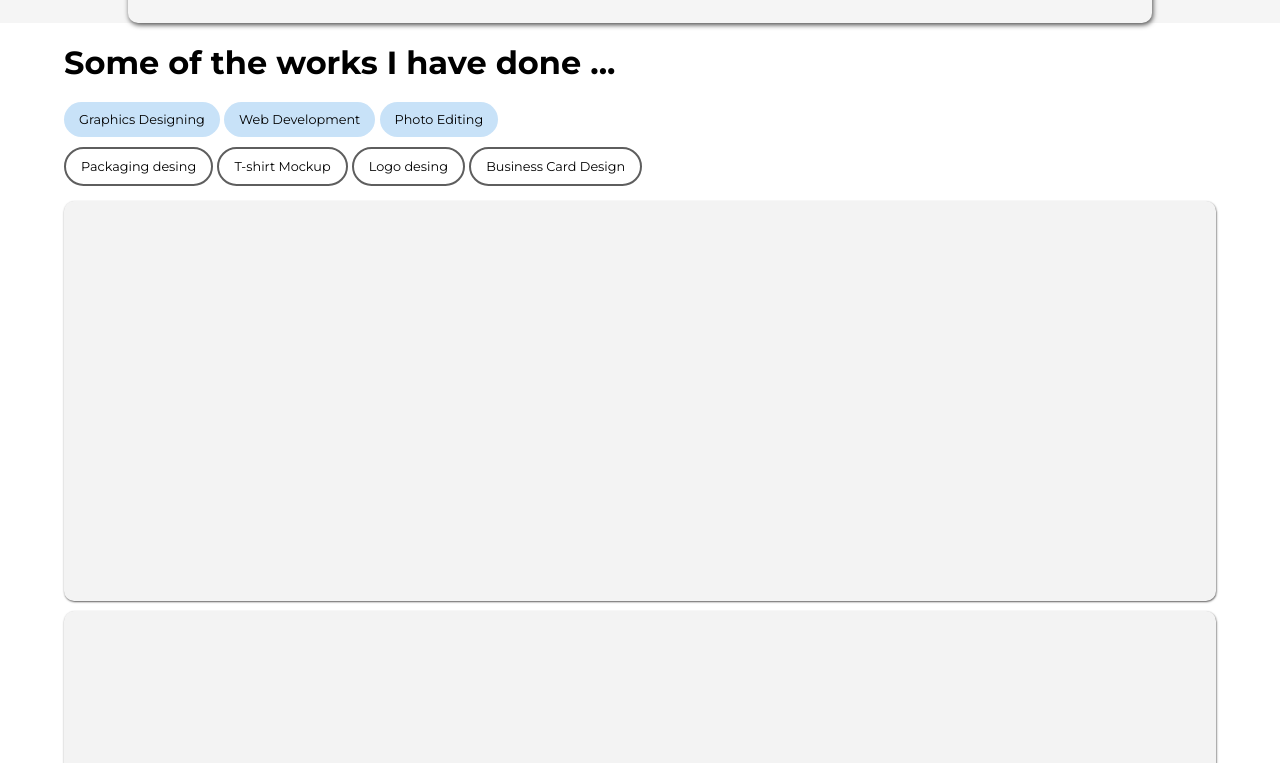
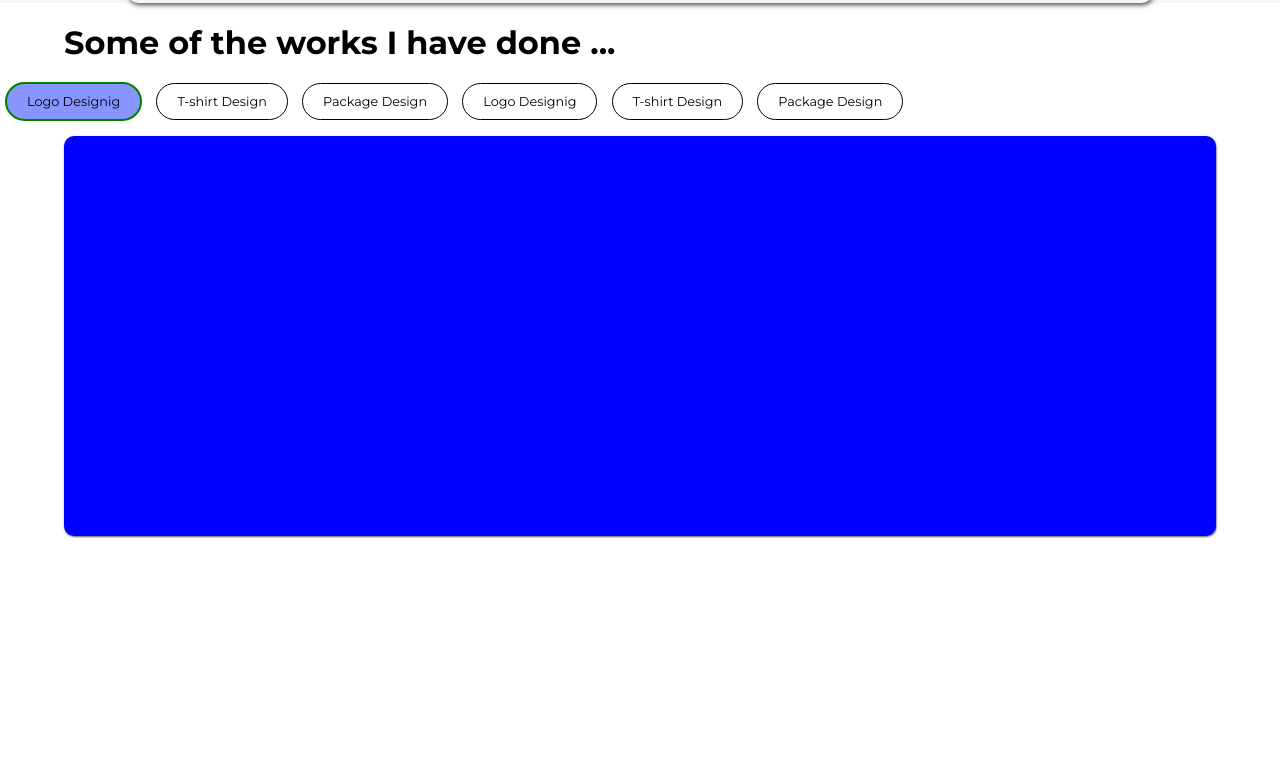
Before and after one commit to md-isourov/portfolio, a plain HTML site: page index.html in a window 1280 px wide. Shown: the part 2037-2800 px from the top of the page. After the commit the page ends 2583 px from the top, so only its background shows below. Drawn offline with Linux system fonts and the light colour scheme.

Commit message:
Some JS added

```diff
--- a/index.html
+++ b/index.html
@@ -74,23 +74,25 @@
     <!-- Portfolio section starts -->
     <section class="portfolio">
         <h2 class="specialized-in">Some of the works I have done ...</h2>
-        <div class="main-elements">
-            <a href="#" class="first__element main__element">Graphics Designing</a>
-            <a href="#" class="main__element">Web Development</a>
-            <a href="#" class="main__element">Photo Editing</a>
-        </div>
-        <div class="sub-elements">
-            <a href="#" class="sub__element">Packaging desing</a>
-            <a href="#" class="sub__element second__sub__element">T-shirt Mockup</a>
-            <a href="#" class="sub__element">Logo desing</a>
-            <a href="#" class="sub__element">Business Card Design</a>
-        </div>
+        <section class="tab">
+            <a id="tab-1" class="tab-item tab-border">Logo Designig</a>
+            <a id="tab-2" class="tab-item">T-shirt Design</a>
+            <a id="tab-3" class="tab-item">Package Design</a>
+            <a id="tab-4" class="tab-item ">Logo Designig</a>
+            <a id="tab-5" class="tab-item">T-shirt Design</a>
+            <a id="tab-6" class="tab-item">Package Design</a>
+        </section>
         <div class="showcases">
-            <div class="first_show_case showcase"></div>
-            <div class="second_show_case showcase"></div>
+            <div id="tab-1-content" class="tab-content-item show showcase"></div>
+            <div id="tab-2-content" class="tab-content-item showcase"></div>
+            <div id="tab-3-content" class="tab-content-item showcase"></div>
+            <div id="tab-4-content" class="tab-content-item showcase"></div>
+            <div id="tab-5-content" class="tab-content-item showcase"></div>
+            <div id="tab-6-content" class="tab-content-item showcase"></div>
         </div>
 
     </section>
+    <script src="main.js"></script>
 </body>
 
 </html>
--- /dev/null
+++ b/main.js
@@ -0,0 +1,22 @@
+const tabItems = document.querySelectorAll('.tab-item');
+const tabContentItems = document.querySelectorAll('.tab-content-item');
+
+function selectItem(e) {
+    removeBorder();
+    removeShow();
+    this.classList.add('tab-border');
+    // grab from DOM
+    const tabContentItem = document.querySelector(`#${this.id}-content`);
+    tabContentItem.classList.add('show');
+}
+
+
+
+function removeBorder() {
+    tabItems.forEach(item => item.classList.remove('tab-border'));
+}
+
+function removeShow() {
+    tabContentItems.forEach(item => item.classList.remove('show'));
+}
+tabItems.forEach(item => item.addEventListener('click', selectItem));
--- a/style.css
+++ b/style.css
@@ -8,8 +8,14 @@ li {
 }
 
 p.warn {
-    margin: 10px auto;
+    margin: auto;
+    display: flex;
+    align-self: center;
+    align-items: center;
+    justify-content: center;
     width: 100%;
+    background-color: red;
+    color: aliceblue;
 }
 
 
@@ -121,36 +127,6 @@ p.warn {
 
 /* Some of the things i have done */
 
-.main-elements,
-.sub-elements {
-    margin: 10px 0 20px 0;
-    width: 90%;
-    margin: auto;
-}
-
-.main-elements>a,
-.sub-elements>a {
-    text-decoration: none;
-    color: black;
-    padding: 10px 15px;
-    border-radius: 50px;
-    margin: 5px 0;
-    display: inline-block;
-    font-size: .8rem;
-}
-
-.first__element {
-    background-color: aqua;
-}
-
-.main-elements>a {
-    background-color: rgb(200, 226, 248);
-}
-
-.sub-elements>a {
-    border: 2px solid rgb(94, 94, 94);
-}
-
 .showcase {
     height: 400px;
     width: 90%;
@@ -159,3 +135,71 @@ p.warn {
     border-radius: 10px;
     box-shadow: 0.5px 1px 2px rgb(95, 94, 94);
 }
+
+
+/* Portfolio */
+
+.tab {
+    /* display: flex; */
+    /* display: inline-block; */
+}
+
+.tab>a {
+    margin: 5px 5px;
+    display: inline-block;
+}
+
+.tab-item {
+    border: 1px solid black;
+    padding: 10px 20px;
+    /* margin: 10px 10px; */
+    border-radius: 30px;
+    font-size: .8rem;
+    cursor: pointer;
+    flex-wrap: wrap;
+}
+
+.tab-border {
+    border: 2px solid green;
+    background-color: rgb(137, 149, 255);
+}
+
+.tab-content-item {
+    margin: 10px auto;
+}
+
+#tab-1-content,
+#tab-2-content,
+#tab-3-content,
+#tab-4-content,
+#tab-5-content,
+#tab-6-content {
+    display: none;
+}
+
+.show {
+    display: block !important;
+}
+
+#tab-1-content {
+    background-color: blue;
+}
+
+#tab-2-content {
+    background-color: red;
+}
+
+#tab-3-content {
+    background-color: green;
+}
+
+#tab-4-content {
+    background-color: yellow;
+}
+
+#tab-5-content {
+    background-color: palevioletred;
+}
+
+
+/* Portfolio ends */
```
